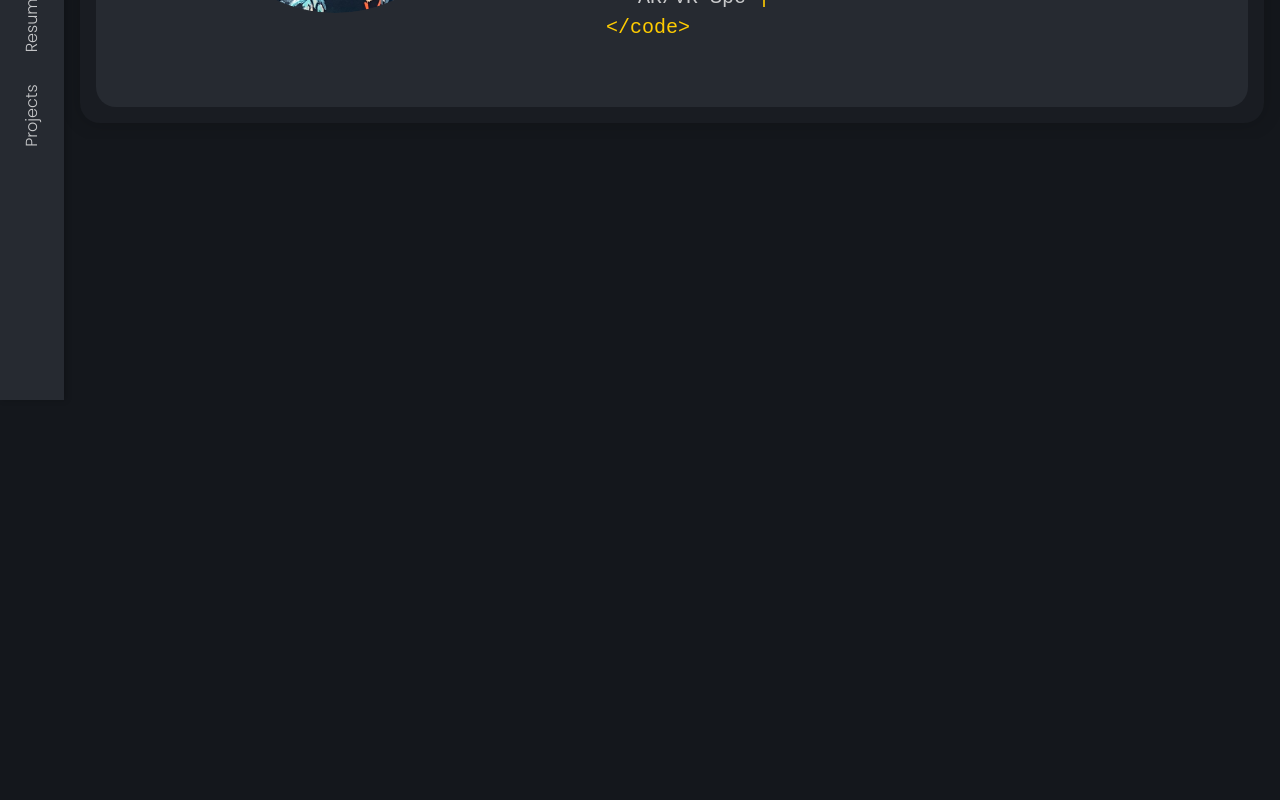
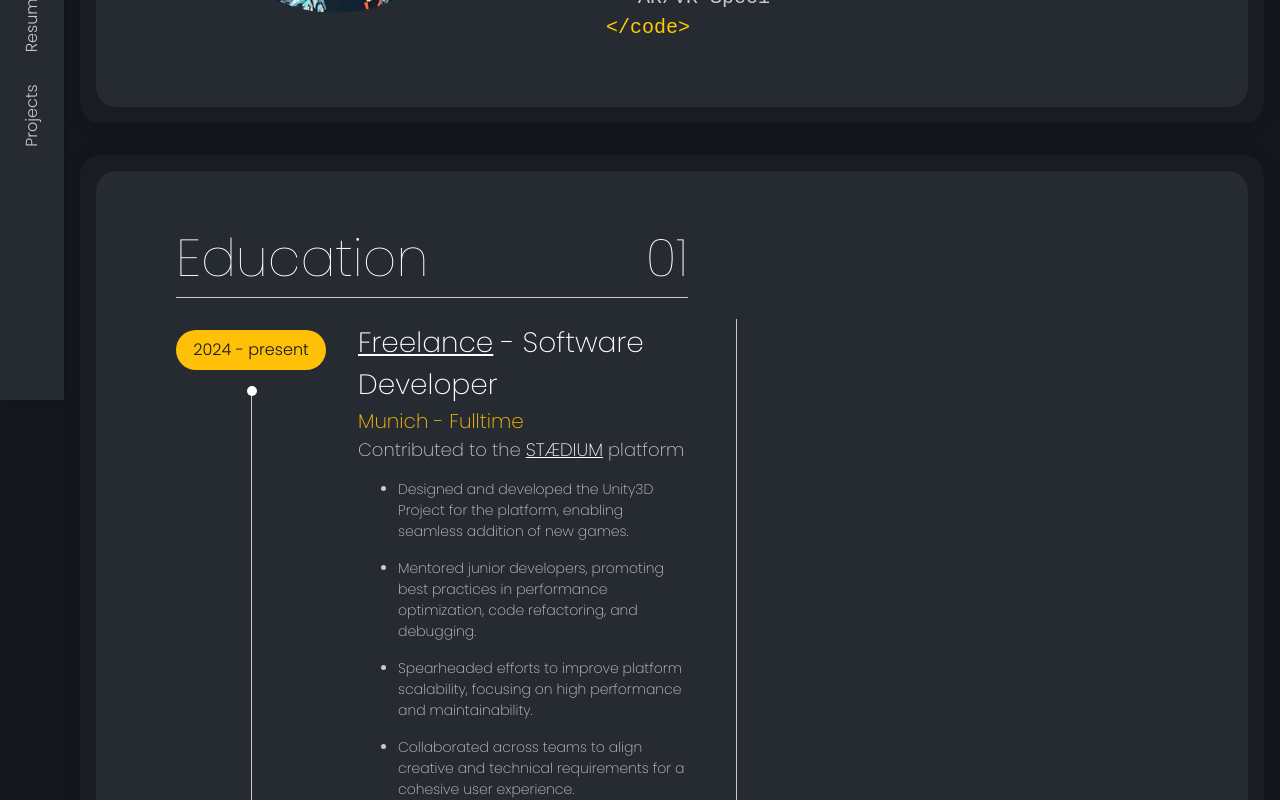
Before and after one commit to mohamedmoghazy/my-cv, a React (Vite) app in the folder frontend/: page /my-cv/resume in a window 1280 px wide. Shown: the part 400-1200 px from the top of the page. Before the commit the page ends 800 px from the top, so only its background shows below. Built offline with nearby package versions, Linux system fonts and the light colour scheme.

Commit message:
added element for work experince

```diff
--- a/frontend/src/App.css
+++ b/frontend/src/App.css
@@ -24,6 +24,7 @@
   --white-opacity: #ffffffbf;
   --dark-gray-opacity: rgba(38, 42, 49, 0.3);
   --gray: #14171C;
+  --black: #000000;
 }
 
 * {
@@ -71,3 +72,47 @@ html {
   opacity: 0;
   transition: opacity 500ms ease-in;
 }
+
+h2 {
+  font-size: 52px;
+  font-weight: 100;
+}
+
+h1 {
+  font-size: 62px;
+  font-weight: 100;
+}
+
+h3 {
+  font-size: 28px;
+  font-weight: 200;
+  margin: 0;
+  padding: 0;
+}
+
+h4 {
+  font-size: 20px;
+  font-weight: 200;
+  color: var(--yellow);
+  height: fit-content;
+  margin: 0;
+  padding: 0;
+}
+
+p {
+  font-size: 54px;
+  font-weight: 200;
+}
+
+li {
+  font-size: 14px;
+  font-weight: 200;
+  margin: 0;
+  padding: 0;
+  margin-top: 1rem;
+  color: var(--white-opacity);
+}
+
+a {
+  color: var(--white);
+}
--- a/frontend/src/Components/ProfileCard.module.css
+++ b/frontend/src/Components/ProfileCard.module.css
@@ -13,7 +13,7 @@
     padding: 1rem;
     margin: 0;
     box-shadow: 0 0 20px rgba(0, 0, 0, 0.2);
-    width: auto;
+    width: 100%;
 }
 
 .profileCard {
--- a/frontend/src/Components/Resume.jsx
+++ b/frontend/src/Components/Resume.jsx
@@ -1,12 +1,14 @@
 import React from "react";
 import "./Resume_01.css";
 import ProfileCard from "./ProfileCard";
+import ResumeCard from "./ResumeCard";
 
 const Resume = () =>
 {
     return (
         <div className="container">
             <ProfileCard />
+            <ResumeCard />
         </div>
     );
 };
--- a/frontend/src/Components/ResumeCard.jsx
+++ b/frontend/src/Components/ResumeCard.jsx
@@ -0,0 +1,51 @@
+import React from "react";
+import { Link } from "react-router-dom";
+import styles from "./ResumeCard.module.css";
+import ResumeSection from "./ResumeSection";
+
+const ResumeCard = () =>
+{
+    return (
+        <div className={styles.container} >
+            <div className={styles.background} >
+                < div className={styles.ResumeCard} >
+
+                    {/* Left Section */}
+                    <>
+                        <ResumeSection title="Education" number="01">
+                            <div className={styles.content}>
+                                <section className={styles.section}>
+                                    <div>
+                                        <div className={styles.tileLineElemenet}>2024 - present</div>
+                                        {/* draw line */}
+                                        <div className={styles.line}></div>
+
+                                    </div>
+                                    <div className={styles.textContent}>
+                                        <h3> <Link>Freelance</Link> - Software Developer</h3>
+                                        <h4>Munich - Fulltime</h4>
+                                        <p>Contributed to the <Link>STÆDIUM</Link> platform</p>
+                                        <ul>
+                                            <li>Designed and developed the Unity3D Project for the platform, enabling seamless addition of new games.</li>
+                                            <li>Mentored junior developers, promoting best practices in performance optimization, code refactoring, and debugging.</li>
+                                            <li>Spearheaded efforts to improve platform scalability, focusing on high performance and maintainability.</li>
+                                            <li>Collaborated across teams to align creative and technical requirements for a cohesive user experience.</li>
+                                        </ul>
+                                    </div>
+                                </section>
+                            </div>
+                        </ResumeSection>
+                    </>
+
+                    {/* Separation Line */}
+                    <div className={styles.seperator}></div>
+
+                    {/* Right Section */}
+                </div >
+            </div>
+        </div>
+
+    );
+};
+
+export default ResumeCard;
--- a/frontend/src/Components/ResumeCard.module.css
+++ b/frontend/src/Components/ResumeCard.module.css
@@ -0,0 +1,119 @@
+.container {
+    padding: 0;
+    margin: 0;
+    display: flex;
+    justify-content: center;
+    align-items: center;
+    padding: 1rem;
+    margin-left: 4rem;
+    background-color: transparent;
+}
+
+.background {
+    background-color: var(--dark-gray-opacity);
+    border-radius: 20px;
+    padding: 1rem;
+    margin: 0;
+    box-shadow: 0 0 20px rgba(0, 0, 0, 0.2);
+    width: 100%;
+}
+
+.ResumeCard {
+    display: grid;
+    grid-template-columns: 1.25fr 1fr;
+    align-items: center;
+    background-color: var(--blue-dark-opacity);
+    color: #ffffff;
+    padding: 0;
+    margin: 0;
+    border-radius: 20px;
+    border-color: var(--white);
+}
+
+.seperator {
+    padding: 0;
+    margin: 0;
+    margin-top: 4rem;
+    width: 1px;
+    height: 100vh;
+    background-color: var(--white-opacity);
+    display: flex;
+    flex: content;
+    position: relative;
+}
+
+.content {
+    padding-top: 2rem;
+}
+
+.content p {
+    margin: 0;
+    padding: 0;
+    font-size: 18px;
+    font-weight: 200;
+}
+
+.section {
+    display: grid;
+    grid-template-columns: 1fr auto;
+    padding: 0;
+    margin: 0;
+}
+
+.tileLineElemenet {
+    display: flex;
+    flex-direction: column;
+    align-items: center;
+    justify-content: center;
+    width: 150px;
+    height: 40px;
+    border-radius: 30px;
+    background-color: var(--yellow);
+    padding: 0;
+    margin: 0;
+    font-size: 16px;
+    font-weight: 300;
+    color: var(--gray);
+}
+
+.textContent {
+    padding: 0;
+    margin: 0;
+    margin-top: -8px;
+    margin-left: 2rem;
+}
+
+.line {
+    padding: 0;
+    margin: 0;
+    margin-top: 1rem;
+    margin-bottom: 1rem;
+    width: 1px;
+    height: 100vh;
+    background-color: var(--white-opacity);
+    display: flex;
+    flex: center;
+    position: relative;
+    left: 50%;
+    top: 0;
+}
+
+.line::before,
+.line::after {
+    content: '';
+    position: absolute;
+    left: 50%;
+    transform: translateX(-50%);
+    width: 10px;
+    height: 10px;
+    background-color: var(--white);
+    border-radius: 50%;
+}
+
+.line::before {
+    top: 0;
+}
+
+.line::after {
+    bottom: 0;
+}
--- /dev/null
+++ b/frontend/src/Components/ResumeSection.jsx
@@ -0,0 +1,17 @@
+import React from 'react';
+import styles from './ResumeSection.module.css';
+
+const ResumeSection = ({ title, number, children }) => (
+    <div className={styles.section}>
+        <div className={styles.header}>
+            <h2 className={styles.title}>{title}</h2>
+            <h2 className={styles.number}>{number}</h2>
+        </div>
+        <div className={styles.separator} />
+        <div className={styles.content}>
+            {children}
+        </div>
+    </div >
+);
+
+export default ResumeSection;
--- /dev/null
+++ b/frontend/src/Components/ResumeSection.module.css
@@ -0,0 +1,45 @@
+.section {
+    display: flex;
+    flex-direction: column;
+    align-self: flex-start;
+    padding: 0;
+    margin: 0;
+    padding-right: 3rem;
+    padding-left: 5rem;
+}
+
+.header {
+    display: grid;
+    grid-template-columns: 2fr 1fr;
+    padding: 0;
+    margin: 0;
+    margin-top: 3rem;
+}
+
+.number {
+    text-align: end;
+    padding: 0;
+    margin: 0;
+}
+
+.title {
+    text-align: start;
+    padding: 0;
+    margin: 0;
+}
+
+.separator {
+    margin: 0;
+    padding: 0;
+    height: 1px;
+    width: 100%;
+    background-color: var(--white-opacity);
+    display: flex;
+    position: relative;
+}
+
+.content {
+    padding: 0;
+    margin: 0;
+    text-align: start;
+}
```
Also changed, not shown: 1 other file (tests, documents, lock files or other folders).
